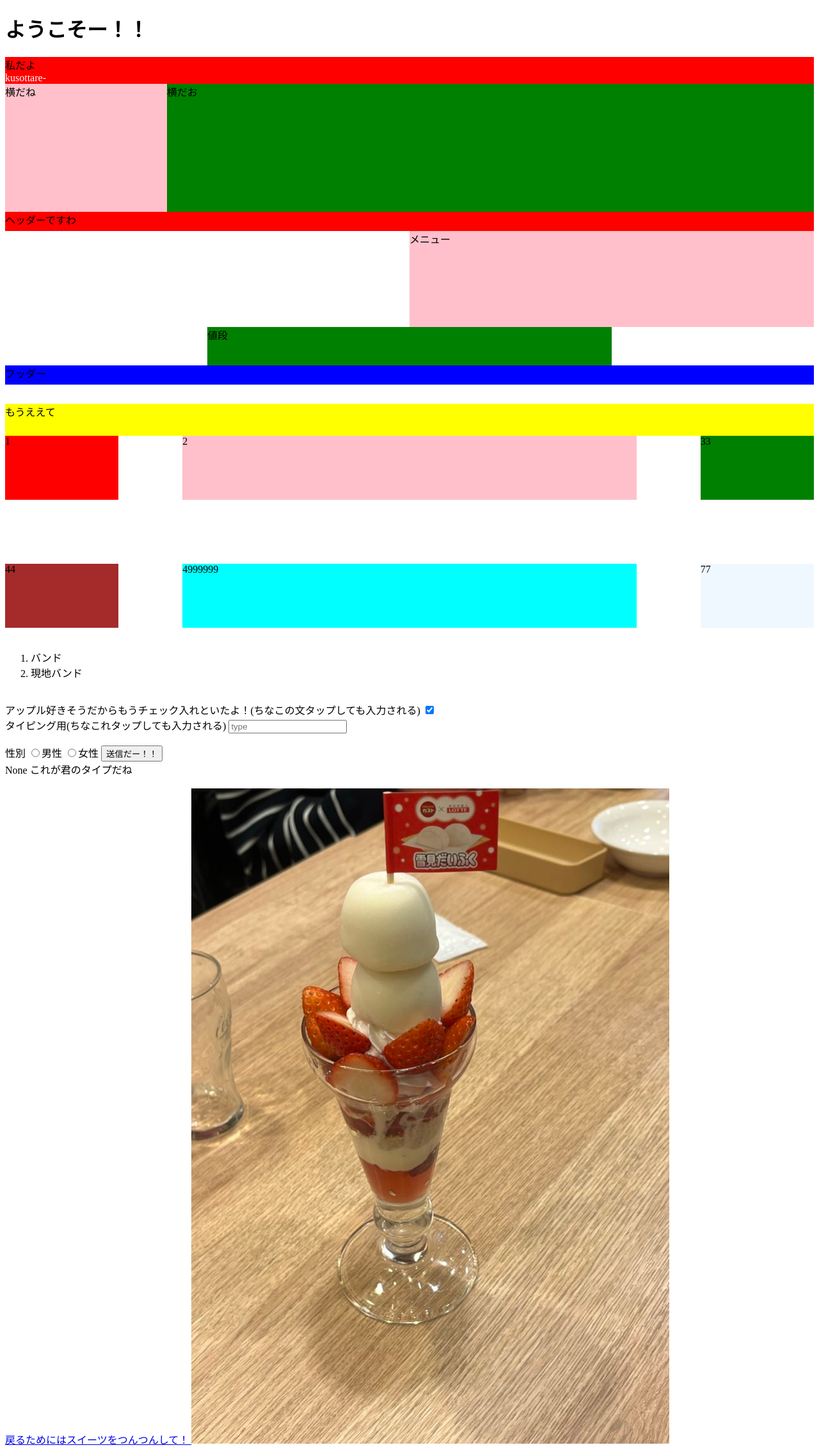
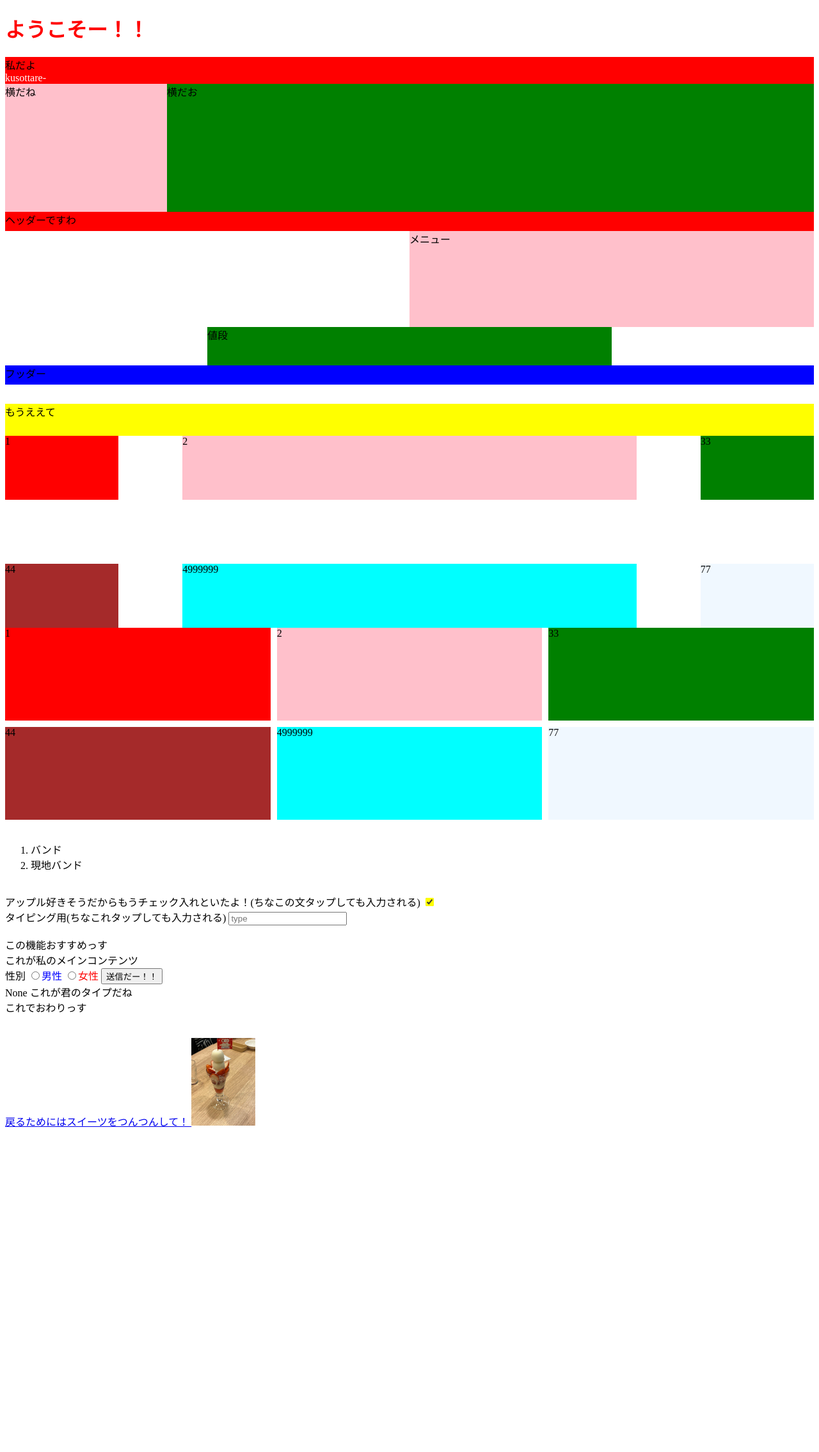
Before and after one commit to koketasi/schedule, a Flask app: page /form in a window 1280 px wide. Shown: the whole page at 64% size. After the commit the page ends 1761 px from the top, so only its background shows below. Run offline with Flask 3, Linux system fonts and the light colour scheme.

Commit message:
Remove images; add CSS and update form
Delete two unused image files and add a new static/style.css with grid layout and various style rules. Update templates/form.html to include the stylesheet, tidy markup/indentation, add a grid demo, and move the gender selection form into a main section with labeled radio inputs and a display for the selected value. General cleanup and basic UI/layout improvements.

```diff
--- a/static/style.css
+++ b/static/style.css
@@ -0,0 +1,26 @@
+.grid{
+    display:grid;
+     grid-template-columns: 1fr 1fr 1fr;
+     gap:10px;
+    width:100%;
+    height:300px;
+}
+h1{
+    color: red;
+}
+img{
+    width: 100px;
+
+}
+div>label[for='he']{
+    color: blue;
+}
+label[for='she']{
+    color: red
+}
+label input{
+    accent-color: pink;
+}
+label+input{
+    accent-color: yellow;
+}
--- a/templates/form.html
+++ b/templates/form.html
@@ -3,8 +3,8 @@
 <head>
     <meta charset="UTF-8">
     <title>新規画面</title>
-    {#<link rel="stylesheet" href="{{url_for('static',filename=style.css)}}">
-    #}
+    <link rel="stylesheet" href="{{url_for('static',filename='style.css')}}">
+
     </head>
 <body>    <h1>ようこそー！！</h1>
     <div style="background-color: red;">私だよ
@@ -33,6 +33,14 @@
         <div style="background-color:aliceblue">77</div>
     </div>
 
+    <div class="grid">
+        <div style="background-color: red; ">1</div>
+        <div style="background-color: pink; ">2</div>
+        <div style="background-color: green; ">33</div>
+        <div style="background-color:brown">44</div>
+        <div style="background-color:aqua">4999999</div>
+        <div style="background-color:aliceblue">77</div>
+    </div>
 
 
     <br>
@@ -50,16 +58,26 @@
         <input type="text"name='type' placeholder='type'cols="30" rows="3"id='t' >
     </div>
     <br>
+    <header>この機能おすすめっす</header>
+    <main>これが私のメインコンテンツ
 
         <form method="POST" action="{{url_for('form')}}">
-    <div>
+        <div >
             性別
-        <label for="he"><input type="radio"name='sex'value='男性' id="he">男性</label>
-        <label for='she'><input type="radio"name='sex'value='女性' id="she">女性</label>
+            <label for="he" >
+                <input type="radio"name='sex'value='男性' id="he" >男性
+            </label>
+            <label for='she'>
+                <input type="radio"name='sex'value='女性' id="she">女性
+            </label>
             <button>送信だー！！</button>
         </div>
         </form>
         <div>{{gender['sex']}} これが君のタイプだね</div>
+    </main>
+    <footer>これでおわりっす</footer>
+    <br>
+
     <br>
 
     <a href="/">
```
Also changed, not shown: static/eb0a1bc2ad9a1f1ee69b05e5b2559f67.png (deleted), 1 other file. Lines whose indentation alone changed are shown as unchanged.
